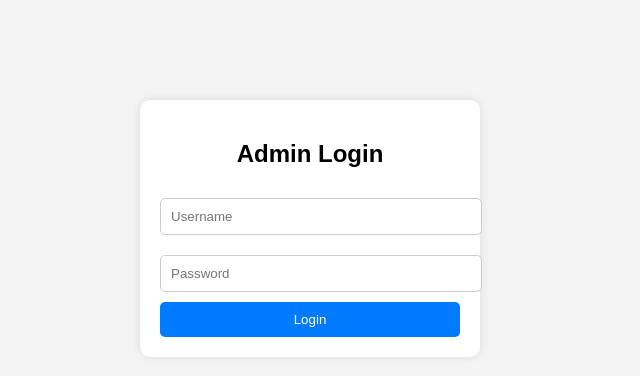
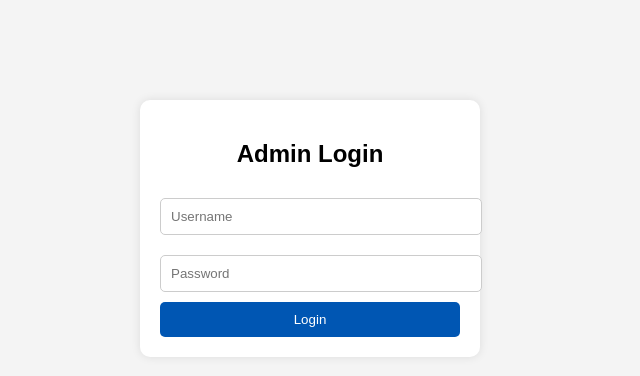
Before and after one commit to Anquanchehang/rental, a plain HTML site: page login.html in a window 1280 px wide. In both pictures the pointer is over the button "Login". Shown: the whole page, without its empty margins (330-970 px from the left). Drawn offline with Linux system fonts and the light colour scheme.

Commit message:
Update login.html

```diff
--- a/login.html
+++ b/login.html
@@ -38,6 +38,9 @@
       border-radius: 5px;
       cursor: pointer;
     }
+    button:hover {
+      background: #0056b3;
+    }
     .error {
       color: red;
       text-align: center;
@@ -54,11 +57,13 @@
       <button type="submit">Login</button>
     </form>
   </div>
+
   <script>
     document.getElementById("loginForm").addEventListener("submit", function(e){
       e.preventDefault();
       let username = document.getElementById("username").value.trim();
       let password = document.getElementById("password").value.trim();
+
       // 这里使用硬编码示例：用户名 admin，密码 123456
       if(username === "admin" && password === "123456"){
         // 登录成功，设置标识
```
